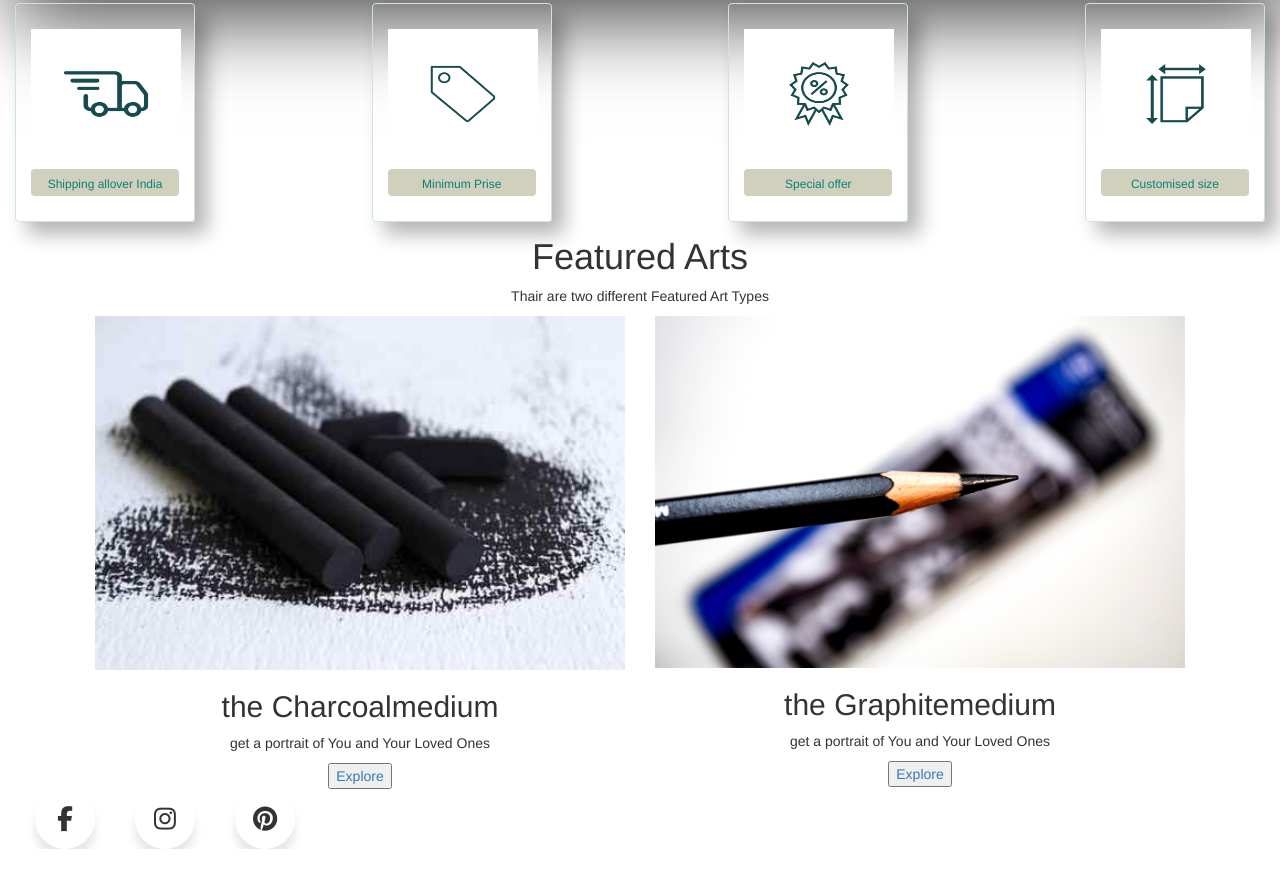
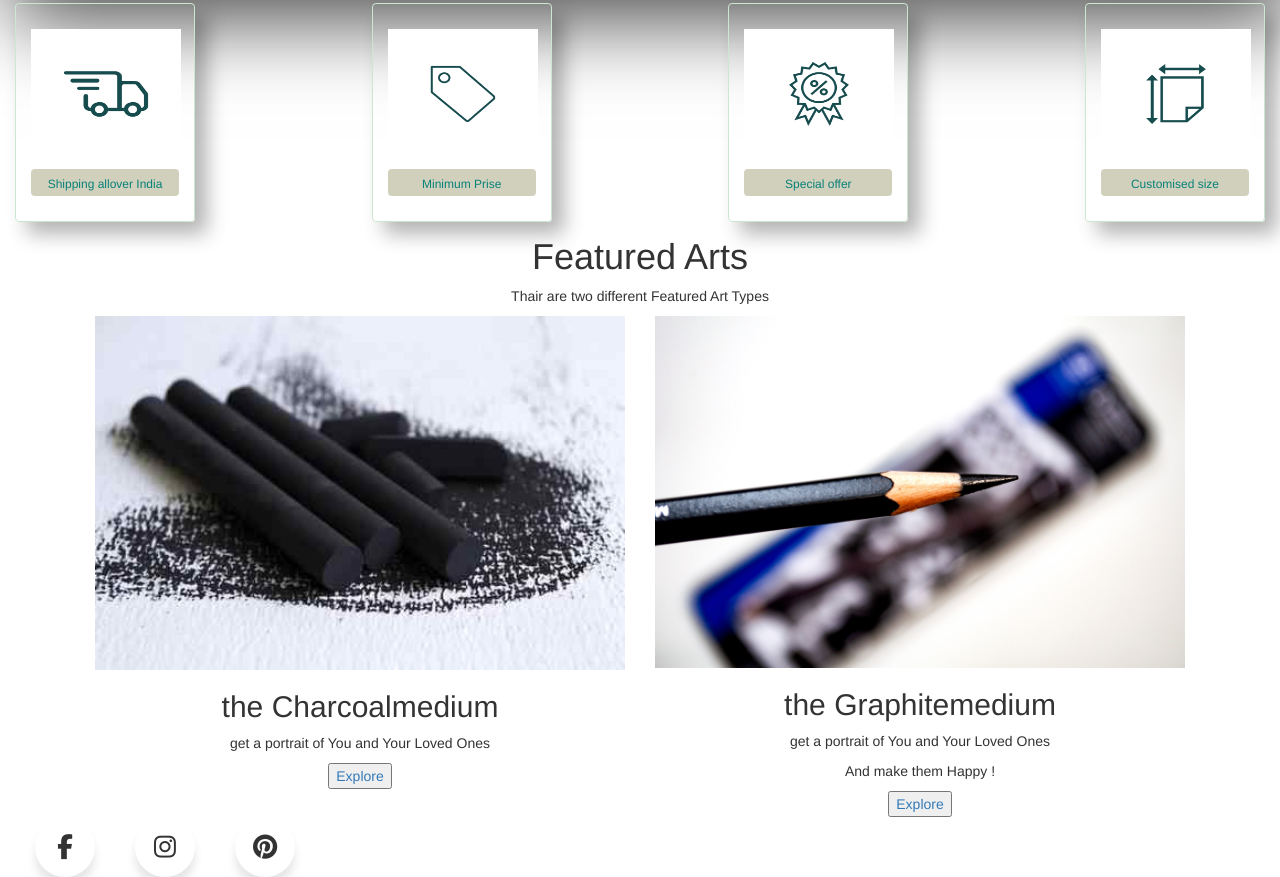
Before and after one commit to Vish9217/Self-Vish-Art-Gallery, a plain HTML site: page index.html in a window 1280 px wide. Shown: the part 751-1628 px from the top of the page. Before the commit the page ends 1600 px from the top, so only its background shows below. Drawn offline with nearby package versions, Linux system fonts and the light colour scheme; a web font is replaced by a local one.

Commit message:
Modified the index.html in Feature branch

```diff
--- a/index.html
+++ b/index.html
@@ -99,6 +99,7 @@
               the <span>Graphite</span>medium
             </h2>
             <p>get a portrait of <Span>You  </Span>and <span>Your Loved Ones</span> </p>
+            <p>And make them Happy !</p>
             <div data-aos="fade-up" data-aos-anchor-placement="bottom-bottom">
               <button ><a>Explore</a></button>
             </div></center>
```
